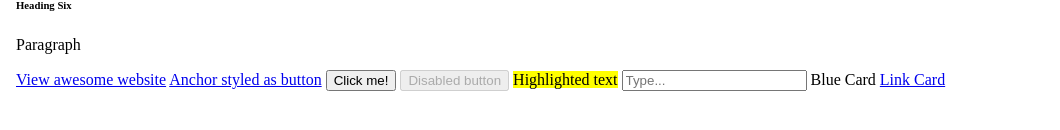
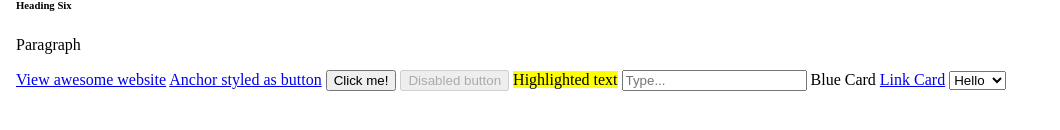
Before and after one commit to ghostdevv/ghostsui, a Svelte app in the folder dev/: page / in a window 1280 px wide. Shown: the part 310-440 px from the top of the page, without its empty margins (0-1060 px from the left). Built offline with nearby package versions, Linux system fonts and the light colour scheme.

Commit message:
chore(dev): select comp

```diff
--- a/dev/src/App.svelte
+++ b/dev/src/App.svelte
@@ -33,4 +33,9 @@
 
     <card class="blue"> Blue Card </card>
     <a class="card" href="#"> Link Card</a>
+
+    <select>
+        <option>Hello</option>
+        <option>World</option>
+    </select>
 </div>
```
